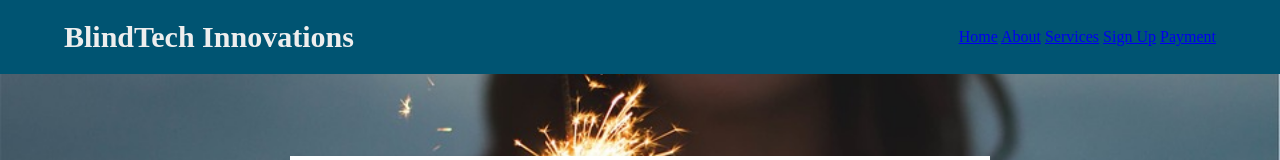
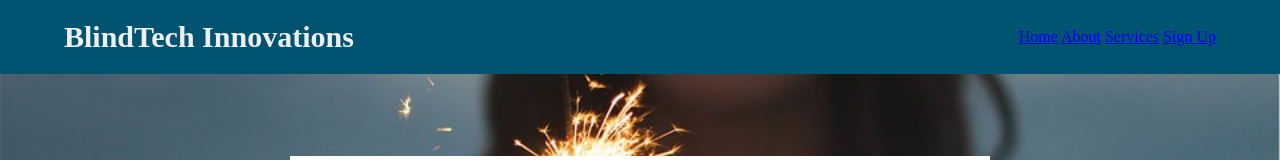
Before and after one commit to techr1935/blind-techc, a plain HTML site: page payment.html in a window 1280 px wide. Shown: the top 160 px of the page. Drawn offline with Linux system fonts and the light colour scheme; files whose address does not match are found by name.

Commit message:
Update payment.html

```diff
--- a/payment.html
+++ b/payment.html
@@ -15,7 +15,7 @@
                 <a href="About.html">About</a>
                 <a href="Services.html">Services</a>
                 <a href="Sign Up.html">Sign Up</a>
-                 <a href="payment.html">payment</a>
+
 
                </nav>
            </header>
```
